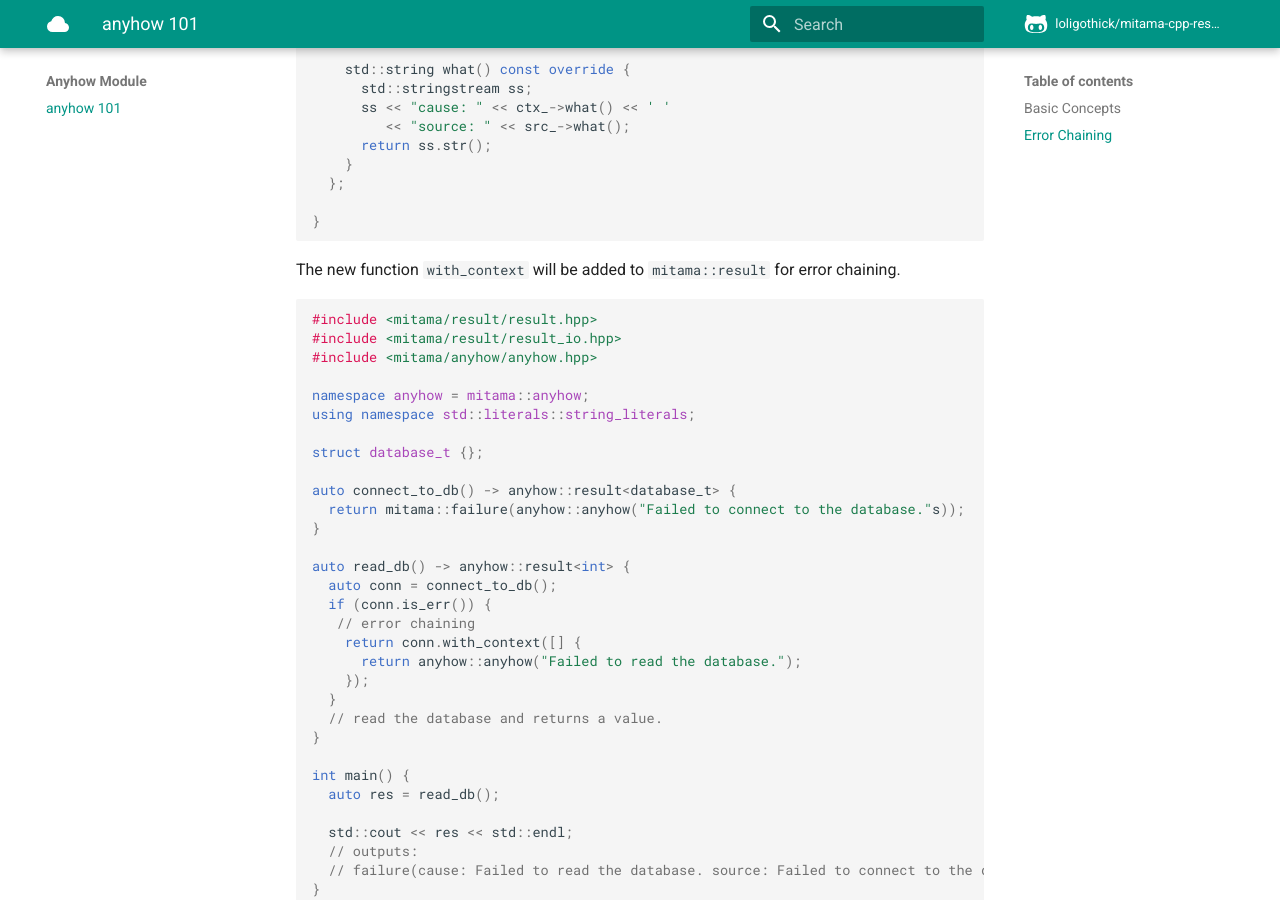
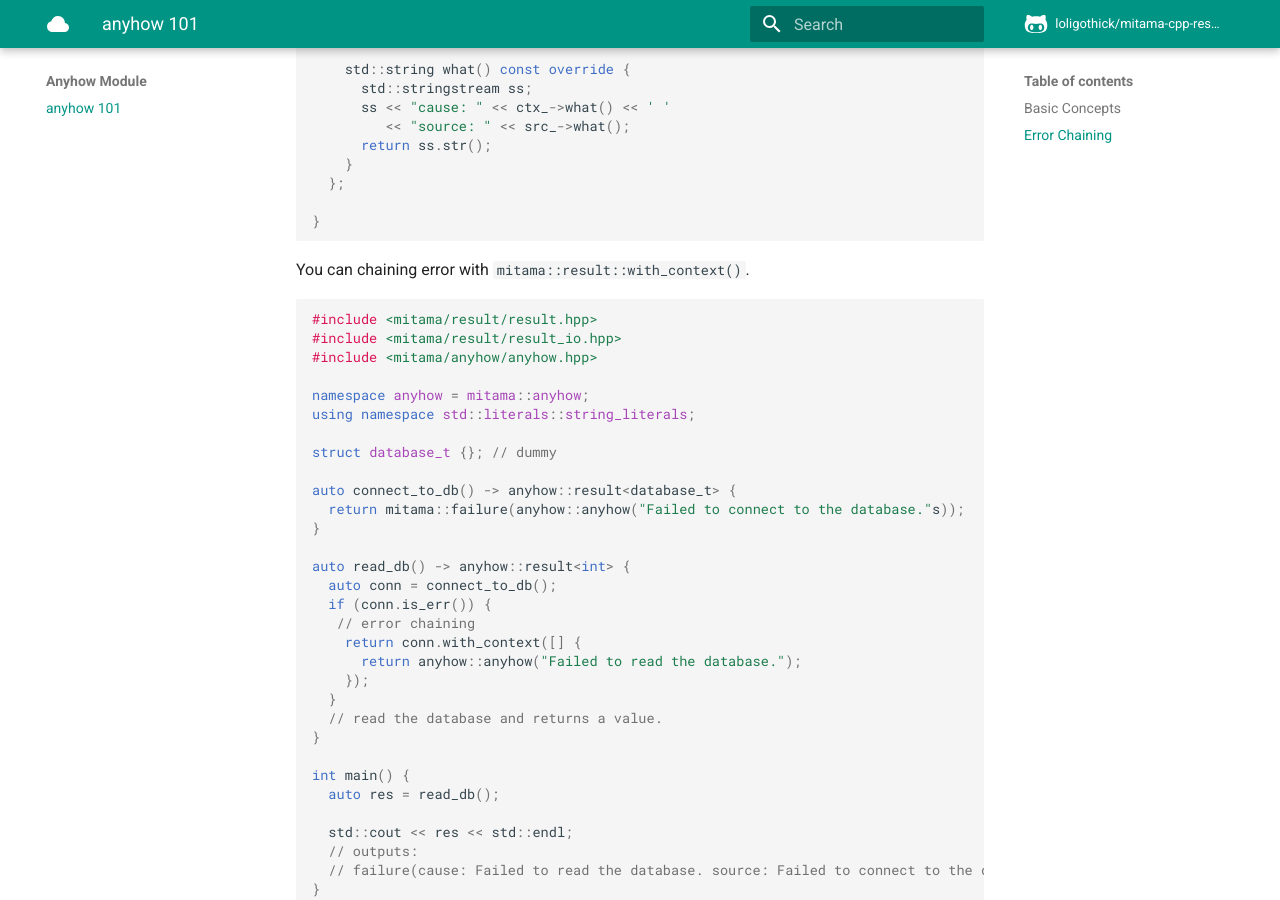
Before and after one commit to loliGothicK/mitama-cpp-result, an MkDocs documentation site: the page built from docs/docs/anyhow/anyhow.md, in a window 1280 px wide and 900 px high, scrolled down 1417 px. Built offline with MkDocs 1.6.1 and Material for MkDocs 9.7.7, drawn with Linux system fonts in a browser that asks for light colours; nearby versions of some CDN libraries; comment, search, counter and statistics services are not loaded.

Commit message:
fix: some document

````diff
--- a/docs/docs/anyhow/anyhow.md
+++ b/docs/docs/anyhow/anyhow.md
@@ -55,7 +55,7 @@ Use the `anyhow::errors` class for error chaining.
 ```cpp
 namespace mitama::anyhow {
   class errors: public error {
-    std::shared_ptr<error>  src_;
+    std::shared_ptr<error> src_;
     std::shared_ptr<error> ctx_;
   public:
     // constructors
@@ -71,7 +71,7 @@ namespace mitama::anyhow {
 }
 ```
 
-The new function `with_context` will be added to `mitama::result` for error chaining.
+You can chaining error with `mitama::result::with_context()`.
 
 ```cpp
 #include <mitama/result/result.hpp>
@@ -81,7 +81,7 @@ The new function `with_context` will be added to `mitama::result` for error chai
 namespace anyhow = mitama::anyhow;
 using namespace std::literals::string_literals;
 
-struct database_t {};
+struct database_t {}; // dummy
 
 auto connect_to_db() -> anyhow::result<database_t> {
   return mitama::failure(anyhow::anyhow("Failed to connect to the database."s));
````
Also changed, not shown: 1 other file.
